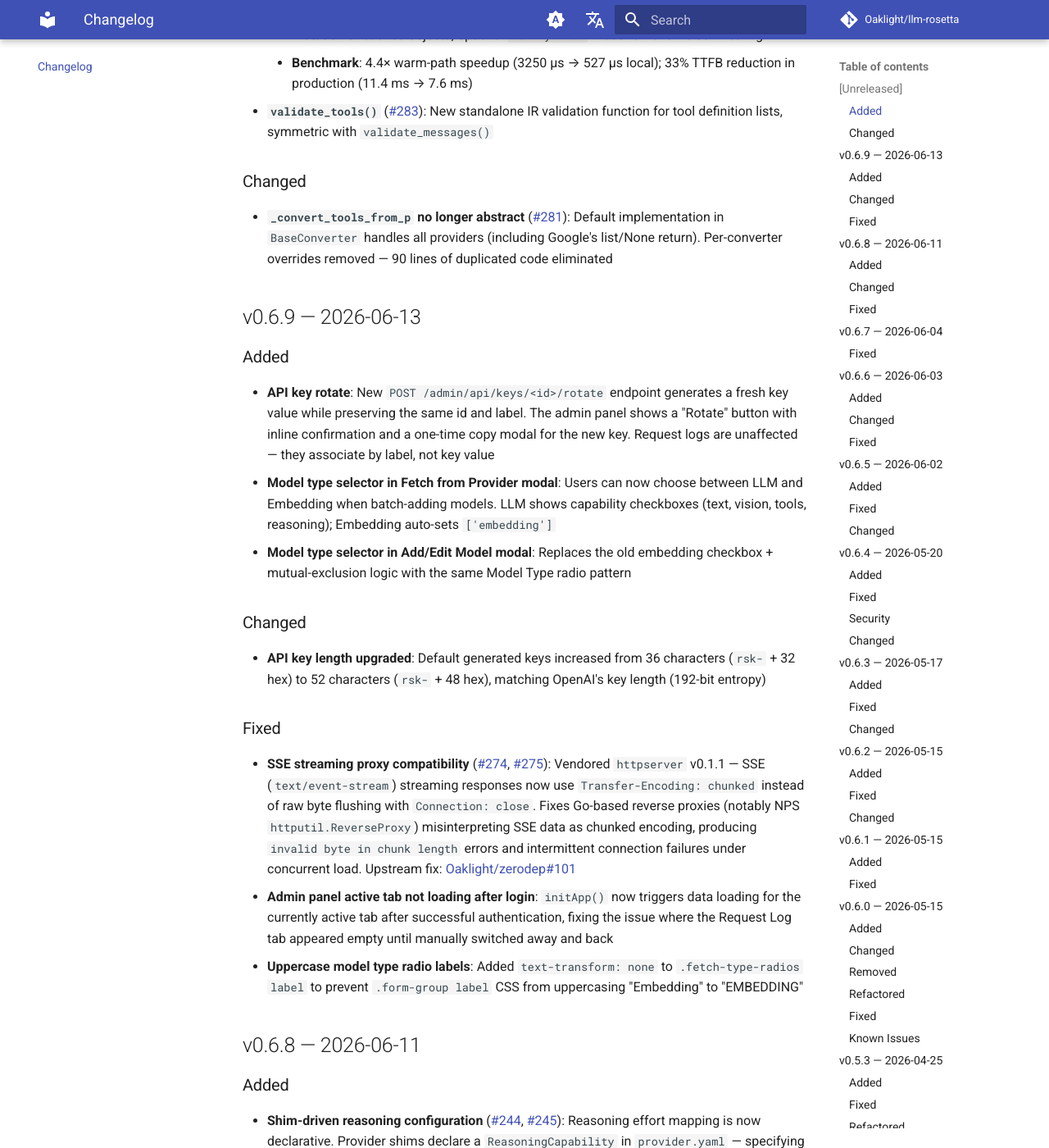
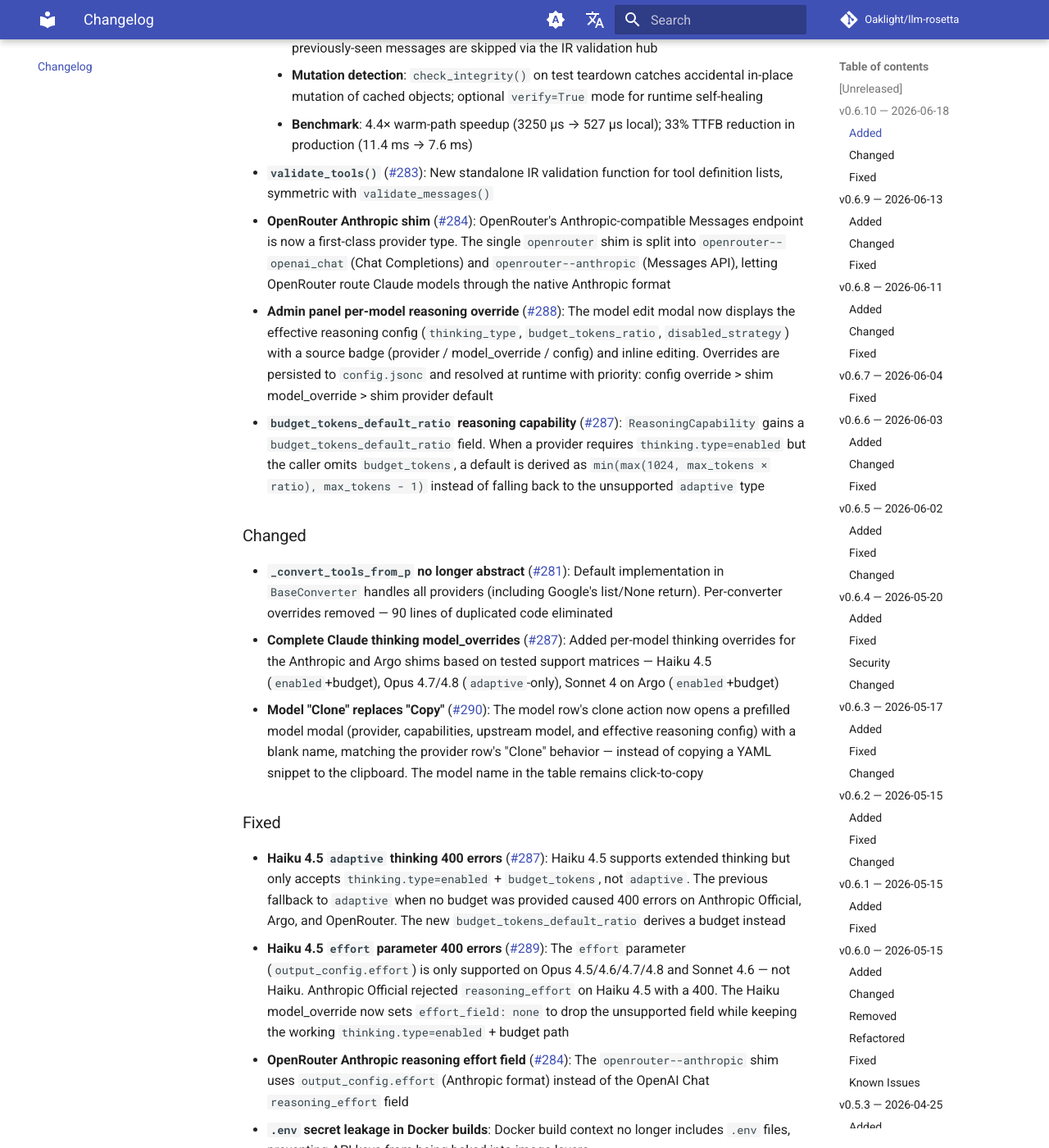
Before and after one commit to Oaklight/llm-rosetta, an MkDocs documentation site: the page built from docs/changelog.md, in a window 1280 px wide and 1400 px high, scrolled down 725 px. Shown: the whole window at 82% size. Built offline with MkDocs 1.6.1 and Material for MkDocs 9.7.7, drawn with Linux system fonts in a browser that asks for light colours; comment, search, counter and statistics services are not loaded; some of the changed text lies outside the part shown.

Commit message:
docs: changelog for v0.6.10

```diff
--- a/docs/changelog.md
+++ b/docs/changelog.md
@@ -8,6 +8,8 @@
 
 ## [Unreleased]
 
+## v0.6.10 — 2026-06-18
+
 ### Added
 
 - **Process-level conversion cache** ([#276](https://github.com/Oaklight/llm-rosetta/issues/276), [#279](https://github.com/Oaklight/llm-rosetta/pull/279), [#281](https://github.com/Oaklight/llm-rosetta/pull/281), [#283](https://github.com/Oaklight/llm-rosetta/pull/283)): Per-entry LRU cache with access-refreshed TTL (default 30 min) for tool conversion, schema sanitization, and IR validation. Eliminates repeated work for unchanged tool definitions and messages across conversation turns
@@ -17,10 +19,22 @@
     - **Mutation detection**: `check_integrity()` on test teardown catches accidental in-place mutation of cached objects; optional `verify=True` mode for runtime self-healing
     - **Benchmark**: 4.4× warm-path speedup (3250 µs → 527 µs local); 33% TTFB reduction in production (11.4 ms → 7.6 ms)
 - **`validate_tools()`** ([#283](https://github.com/Oaklight/llm-rosetta/pull/283)): New standalone IR validation function for tool definition lists, symmetric with `validate_messages()`
+- **OpenRouter Anthropic shim** ([#284](https://github.com/Oaklight/llm-rosetta/pull/284)): OpenRouter's Anthropic-compatible Messages endpoint is now a first-class provider type. The single `openrouter` shim is split into `openrouter--openai_chat` (Chat Completions) and `openrouter--anthropic` (Messages API), letting OpenRouter route Claude models through the native Anthropic format
+- **Admin panel per-model reasoning override** ([#288](https://github.com/Oaklight/llm-rosetta/pull/288)): The model edit modal now displays the effective reasoning config (`thinking_type`, `budget_tokens_ratio`, `disabled_strategy`) with a source badge (provider / model_override / config) and inline editing. Overrides are persisted to `config.jsonc` and resolved at runtime with priority: config override > shim model_override > shim provider default
+- **`budget_tokens_default_ratio` reasoning capability** ([#287](https://github.com/Oaklight/llm-rosetta/pull/287)): `ReasoningCapability` gains a `budget_tokens_default_ratio` field. When a provider requires `thinking.type=enabled` but the caller omits `budget_tokens`, a default is derived as `min(max(1024, max_tokens × ratio), max_tokens - 1)` instead of falling back to the unsupported `adaptive` type
 
 ### Changed
 
 - **`_convert_tools_from_p` no longer abstract** ([#281](https://github.com/Oaklight/llm-rosetta/pull/281)): Default implementation in `BaseConverter` handles all providers (including Google's list/None return). Per-converter overrides removed — 90 lines of duplicated code eliminated
+- **Complete Claude thinking model_overrides** ([#287](https://github.com/Oaklight/llm-rosetta/pull/287)): Added per-model thinking overrides for the Anthropic and Argo shims based on tested support matrices — Haiku 4.5 (`enabled`+budget), Opus 4.7/4.8 (`adaptive`-only), Sonnet 4 on Argo (`enabled`+budget)
+- **Model "Clone" replaces "Copy"** ([#290](https://github.com/Oaklight/llm-rosetta/pull/290)): The model row's clone action now opens a prefilled model modal (provider, capabilities, upstream model, and effective reasoning config) with a blank name, matching the provider row's "Clone" behavior — instead of copying a YAML snippet to the clipboard. The model name in the table remains click-to-copy
+
+### Fixed
+
+- **Haiku 4.5 `adaptive` thinking 400 errors** ([#287](https://github.com/Oaklight/llm-rosetta/pull/287)): Haiku 4.5 supports extended thinking but only accepts `thinking.type=enabled` + `budget_tokens`, not `adaptive`. The previous fallback to `adaptive` when no budget was provided caused 400 errors on Anthropic Official, Argo, and OpenRouter. The new `budget_tokens_default_ratio` derives a budget instead
+- **Haiku 4.5 `effort` parameter 400 errors** ([#289](https://github.com/Oaklight/llm-rosetta/pull/289)): The `effort` parameter (`output_config.effort`) is only supported on Opus 4.5/4.6/4.7/4.8 and Sonnet 4.6 — not Haiku. Anthropic Official rejected `reasoning_effort` on Haiku 4.5 with a 400. The Haiku model_override now sets `effort_field: none` to drop the unsupported field while keeping the working `thinking.type=enabled` + budget path
+- **OpenRouter Anthropic reasoning effort field** ([#284](https://github.com/Oaklight/llm-rosetta/pull/284)): The `openrouter--anthropic` shim uses `output_config.effort` (Anthropic format) instead of the OpenAI Chat `reasoning_effort` field
+- **`.env` secret leakage in Docker builds**: Docker build context no longer includes `.env` files, preventing API keys from being baked into image layers
 
 ## v0.6.9 — 2026-06-13
 
```
